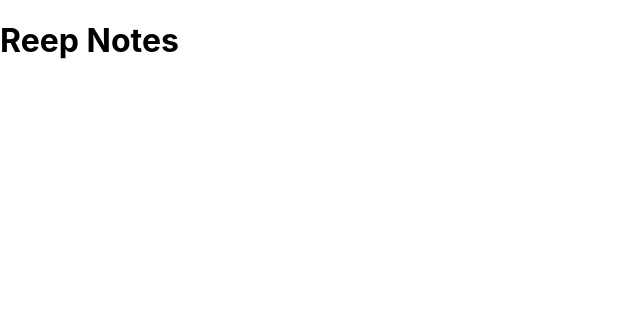
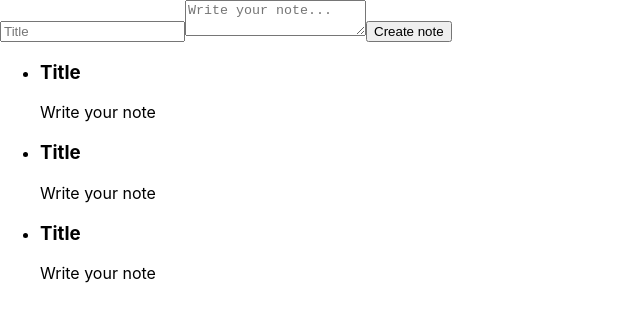
Before and after one commit to rafaelmauricioaraujo/reep, a React (Create React App) app: page / in a window 1280 px wide. Shown: the top 322 px of the page, without its empty margins (0-640 px from the left). Built offline with nearby package versions, Linux system fonts and the light colour scheme.

Commit message:
create list component to list of notes

```diff
--- a/src/App.js
+++ b/src/App.js
@@ -1,6 +1,14 @@
+import NoteList from "./components/NoteList.jsx";
 function App() {
   return (
-    <h1>Reep Notes</h1>
+    <section>
+      <form>
+        <input type="text" placeholder="Title"></input>
+        <textarea placeholder="Write your note..."></textarea>
+        <button>Create note</button>
+      </form>
+      <NoteList></NoteList>
+    </section>
   );
 }
 
--- /dev/null
+++ b/src/components/NoteList.jsx
@@ -0,0 +1,34 @@
+import React, { Component } from "react";
+
+export default class NoteList extends Component {
+  render() {
+    return (
+      <ul>
+        <li>
+          <section>
+            <header>
+              <h3>Title</h3>
+            </header>
+            <p>Write your note</p>
+          </section>
+        </li>
+        <li>
+          <section>
+            <header>
+              <h3>Title</h3>
+            </header>
+            <p>Write your note</p>
+          </section>
+        </li>
+        <li>
+          <section>
+            <header>
+              <h3>Title</h3>
+            </header>
+            <p>Write your note</p>
+          </section>
+        </li>
+      </ul>
+    );
+  }
+}
```
